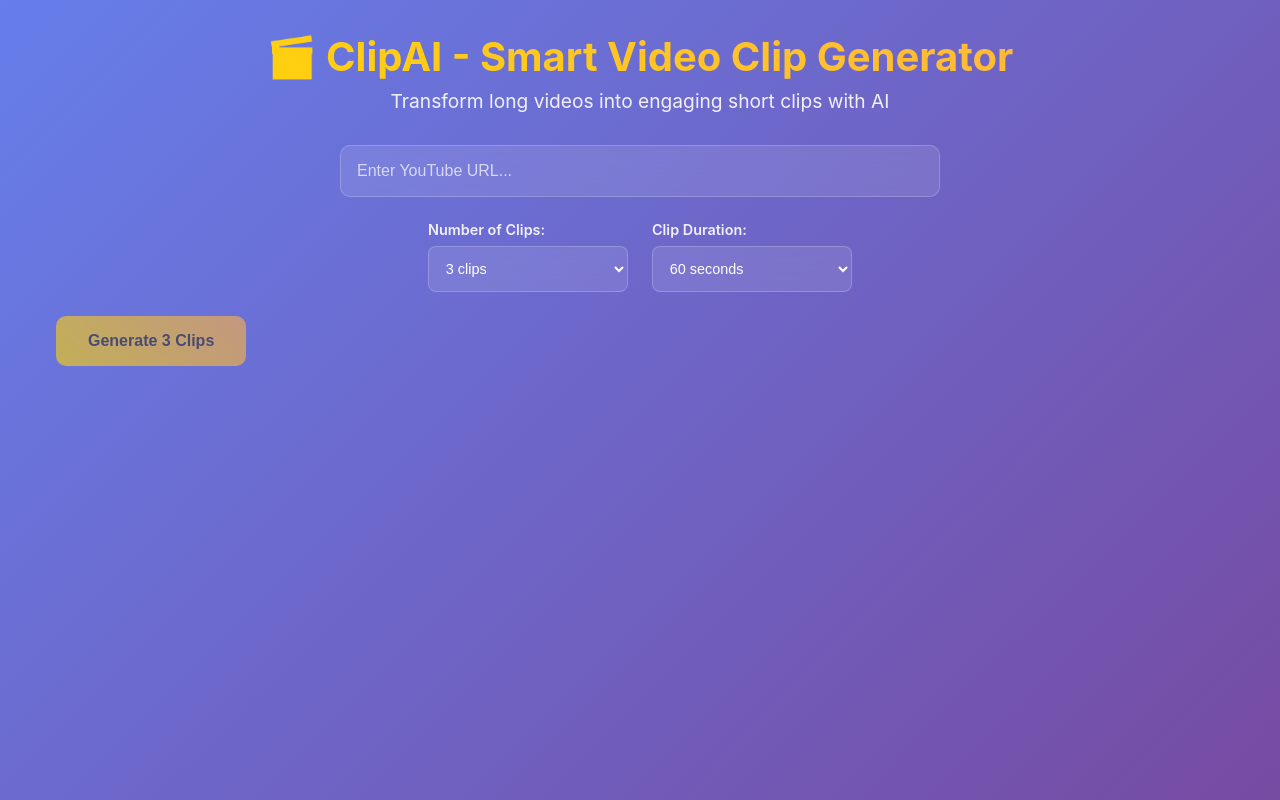
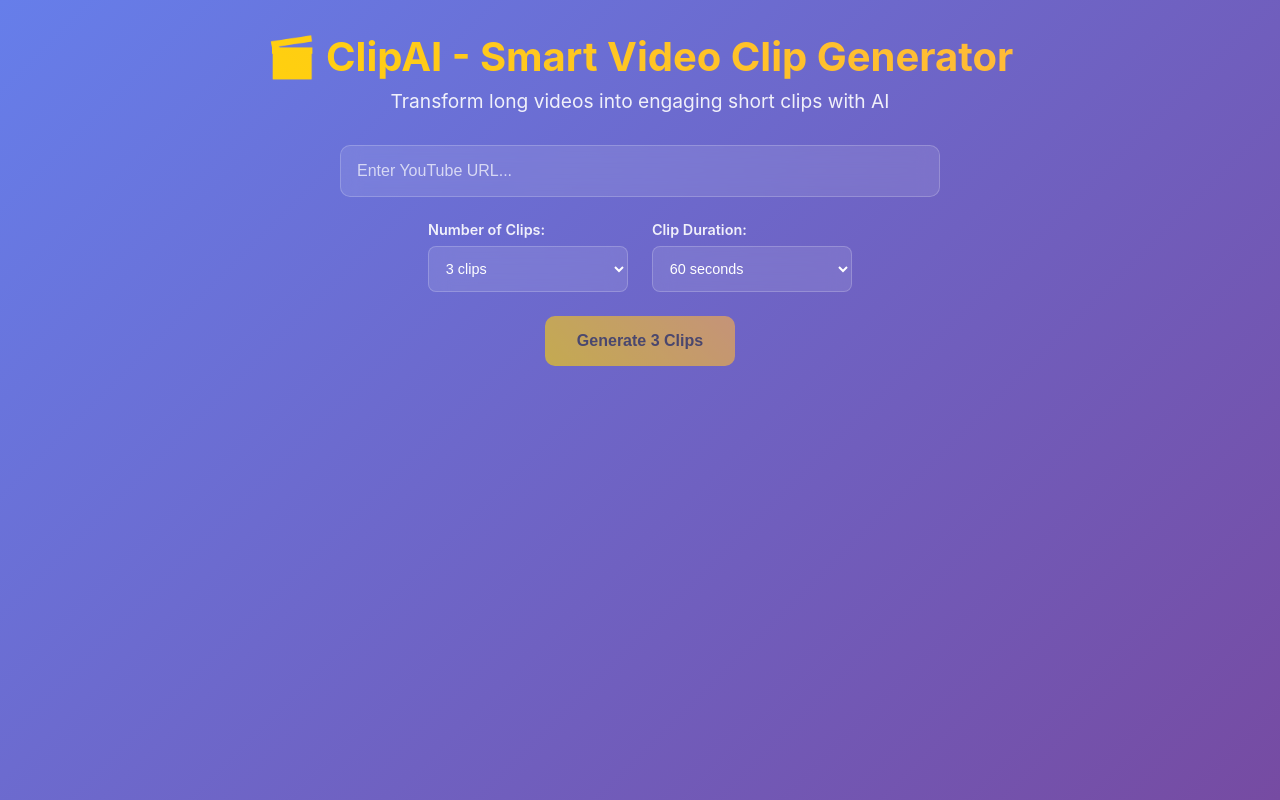
Before and after one commit to dhvanil3103/ClipAI, a React (Create React App) app in the folder frontend/: page / in a window 1280 px wide. Built offline with nearby package versions, Linux system fonts and the light colour scheme; the HTML template or start-up script is replaced by a standard one.

Commit message:
Fix: Center the generate clips button
- Wrapped button in a centered container
- Added proper spacing with margin-top
- Button now appears centered below the settings controls

```diff
--- a/frontend/src/App.css
+++ b/frontend/src/App.css
@@ -154,6 +154,13 @@
 .setting-input option {
   background: #333;
   color: white;
+}
+
+/* Button Container */
+.button-container {
+  display: flex;
+  justify-content: center;
+  margin-top: 1.5rem;
 }
 
 @media (max-width: 768px) {
--- a/frontend/src/App.js
+++ b/frontend/src/App.js
@@ -221,6 +221,7 @@
             </div>
           </div>
 
+          <div className="button-container">
             <button
               type="submit"
               className="submit-button"
@@ -228,6 +229,7 @@
             >
               {status === 'processing' ? 'Processing...' : `Generate ${numClips} Clip${numClips > 1 ? 's' : ''}`}
             </button>
+          </div>
         </form>
 
         {status !== 'idle' && (
```
Lines whose indentation alone changed are shown as unchanged.
